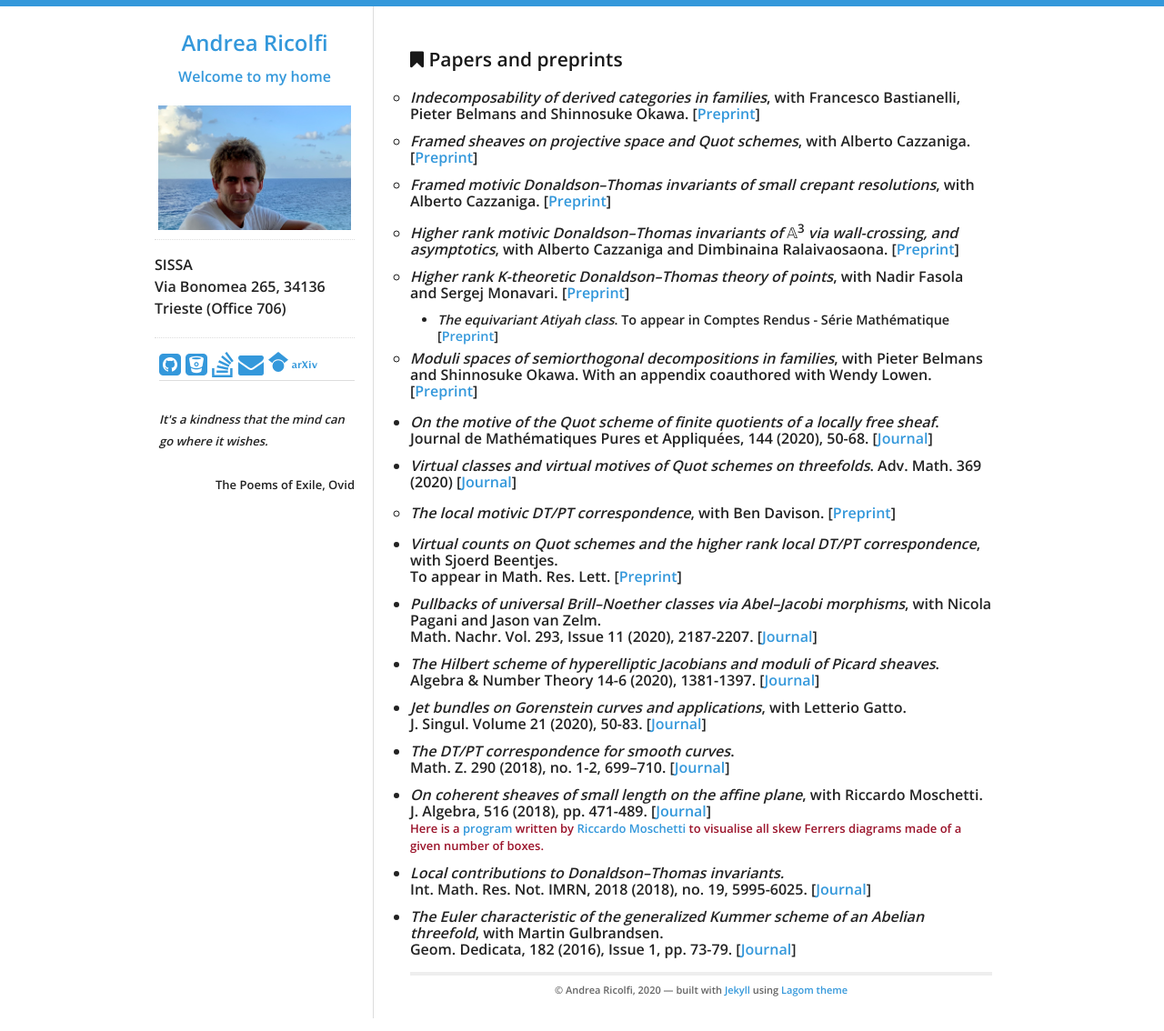
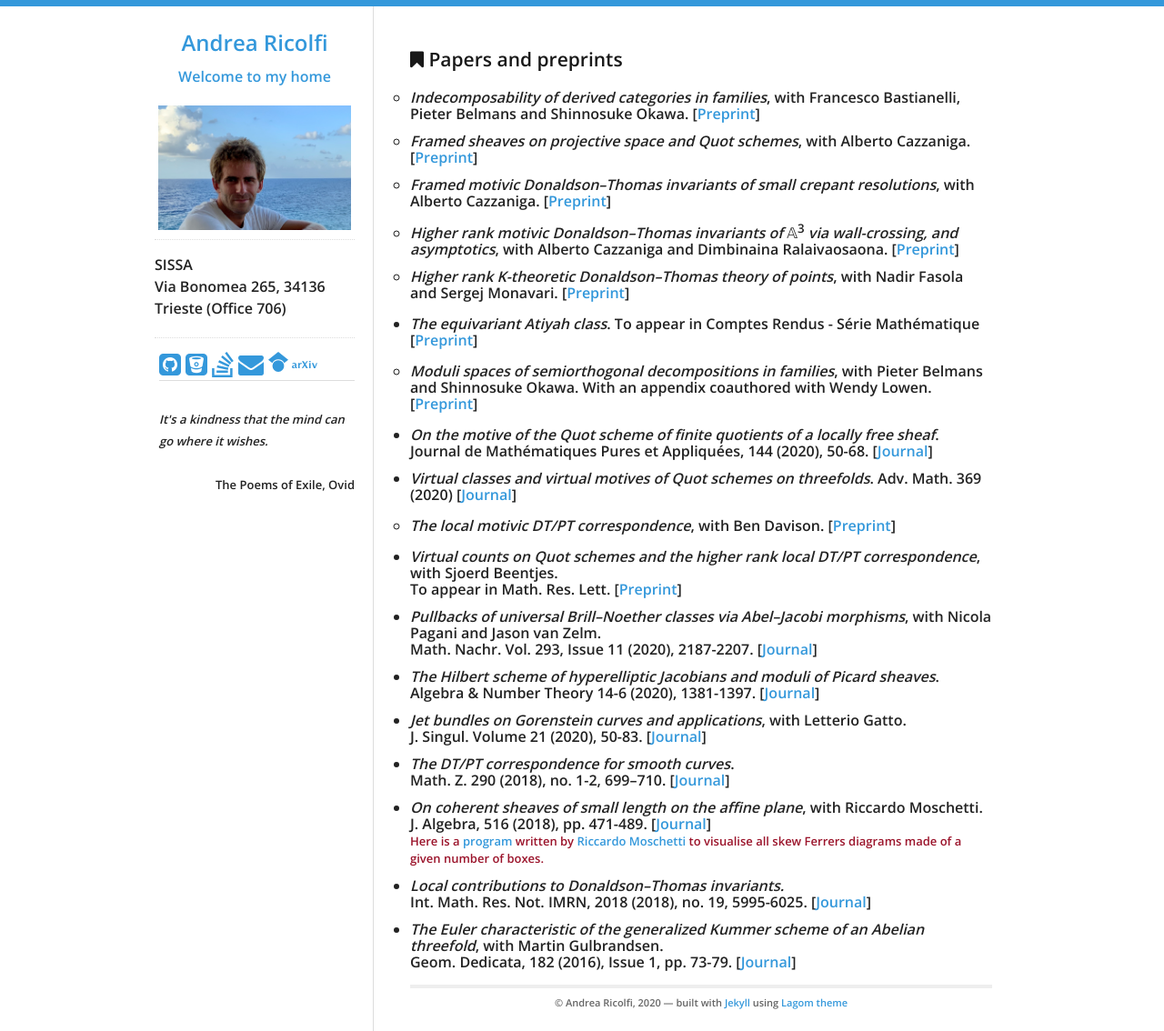
Before and after one commit to atricolfi/atricolfi.github.io, a Jekyll site: the page built from Papers.html, in a window 1280 px wide. Shown: the whole page at 91% size. Built offline with Jekyll 4.4.1, drawn with Linux system fonts in a browser that asks for light colours.

Commit message:
Update Papers.html

```diff
--- a/Papers.html
+++ b/Papers.html
@@ -8,24 +8,35 @@
 <p>
 
   <ul style="list-style-type:circle">
-<li><em>Indecomposability of derived categories in families</em>, with Francesco Bastianelli, Pieter Belmans and Shinnosuke Okawa. [<a href="https://arxiv.org/abs/2007.00994">Preprint</a>]</li>
-<li><em>Framed sheaves on projective space and Quot schemes</em>, with Alberto Cazzaniga. [<a href="https://arxiv.org/abs/2004.13633">Preprint</a>]</li>
-<li><em>Framed motivic Donaldson&#8211;Thomas invariants of small crepant resolutions</em>, with Alberto Cazzaniga. [<a href="https://arxiv.org/abs/2004.07837">Preprint</a>]</li>
-<li><em>Higher rank motivic Donaldson&#8211;Thomas invariants of </em>𝔸<sup>3</sup><em> via wall-crossing, and asymptotics</em>, with Alberto Cazzaniga and Dimbinaina Ralaivaosaona. [<a href="https://arxiv.org/abs/2004.07020">Preprint</a>]</li>
-<li><em>Higher rank K-theoretic Donaldson&#8211;Thomas theory of points</em>, with Nadir Fasola and Sergej Monavari. [<a href="https://arxiv.org/abs/2003.13565">Preprint</a>]</li>
-<ul>
-<li><em>The equivariant Atiyah class</em>. To appear in Comptes Rendus - Série Mathématique [<a href="https://arxiv.org/abs/2003.05440">Preprint</a>]</li>
-</ul>
+<li><em>Indecomposability of derived categories in families</em>, with Francesco Bastianelli, Pieter Belmans and Shinnosuke Okawa.
+  [<a href="https://arxiv.org/abs/2007.00994">Preprint</a>]</li>
+<li><em>Framed sheaves on projective space and Quot schemes</em>, with Alberto Cazzaniga.
+  [<a href="https://arxiv.org/abs/2004.13633">Preprint</a>]</li>
+<li><em>Framed motivic Donaldson&#8211;Thomas invariants of small crepant resolutions</em>, with Alberto Cazzaniga.
+  [<a href="https://arxiv.org/abs/2004.07837">Preprint</a>]</li>
+<li><em>Higher rank motivic Donaldson&#8211;Thomas invariants of </em>𝔸<sup>3</sup><em> via wall-crossing, and asymptotics</em>, with Alberto Cazzaniga and Dimbinaina Ralaivaosaona.
+  [<a href="https://arxiv.org/abs/2004.07020">Preprint</a>]</li>
+<li><em>Higher rank K-theoretic Donaldson&#8211;Thomas theory of points</em>, with Nadir Fasola and Sergej Monavari.
+  [<a href="https://arxiv.org/abs/2003.13565">Preprint</a>]</li>
+  </ul>
+  <ul>
+<li><em>The equivariant Atiyah class</em>.
+  To appear in Comptes Rendus - Série Mathématique [<a href="https://arxiv.org/abs/2003.05440">Preprint</a>]</li>
+  </ul>
+  <ul style="list-style-type:circle">
 <li><em>Moduli spaces of semiorthogonal decompositions in families</em>, with Pieter Belmans and Shinnosuke Okawa.
-  With an appendix coauthored with Wendy Lowen. [<a href="https://arxiv.org/abs/2002.03303">Preprint</a>]</li>
+  With an appendix coauthored with Wendy Lowen.
+  [<a href="https://arxiv.org/abs/2002.03303">Preprint</a>]</li>
   </ul>
   <ul>
 <li><em>On the motive of the Quot scheme of finite quotients of a locally free sheaf</em>. <br>
-  Journal de Mathématiques Pures et Appliquées, 144 (2020), 50-68. [<a href="https://doi.org/10.1016/j.matpur.2020.10.001">Journal</a>]</li>
+  Journal de Mathématiques Pures et Appliquées, 144 (2020), 50-68.
+  [<a href="https://doi.org/10.1016/j.matpur.2020.10.001">Journal</a>]</li>
 <li><em>Virtual classes and virtual motives of Quot schemes on threefolds</em>. Adv. Math. 369 (2020) [<a href="https://www.sciencedirect.com/science/article/pii/S0001870820302085?dgcid=author">Journal</a>]</li>
   </ul>
   <ul style="list-style-type:circle">
-<li><em>The local motivic DT/PT correspondence</em>, with Ben Davison. [<a href="https://arxiv.org/abs/1905.12458">Preprint</a>]</li>
+<li><em>The local motivic DT/PT correspondence</em>, with Ben Davison.
+  [<a href="https://arxiv.org/abs/1905.12458">Preprint</a>]</li>
   </ul>
   <ul>
 <li><em>Virtual counts on Quot schemes and the higher rank local DT/PT correspondence</em>, with Sjoerd Beentjes. <br>
```
